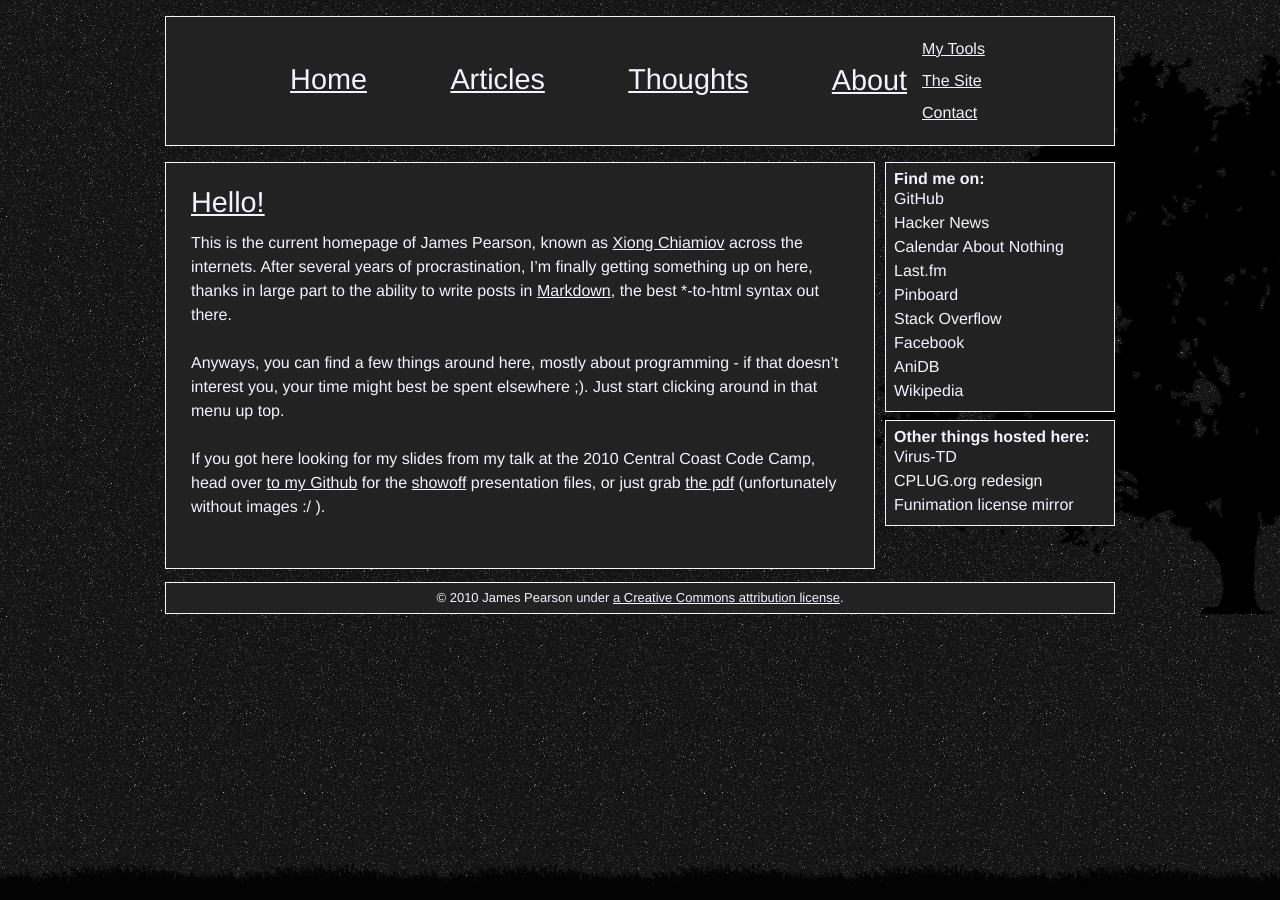
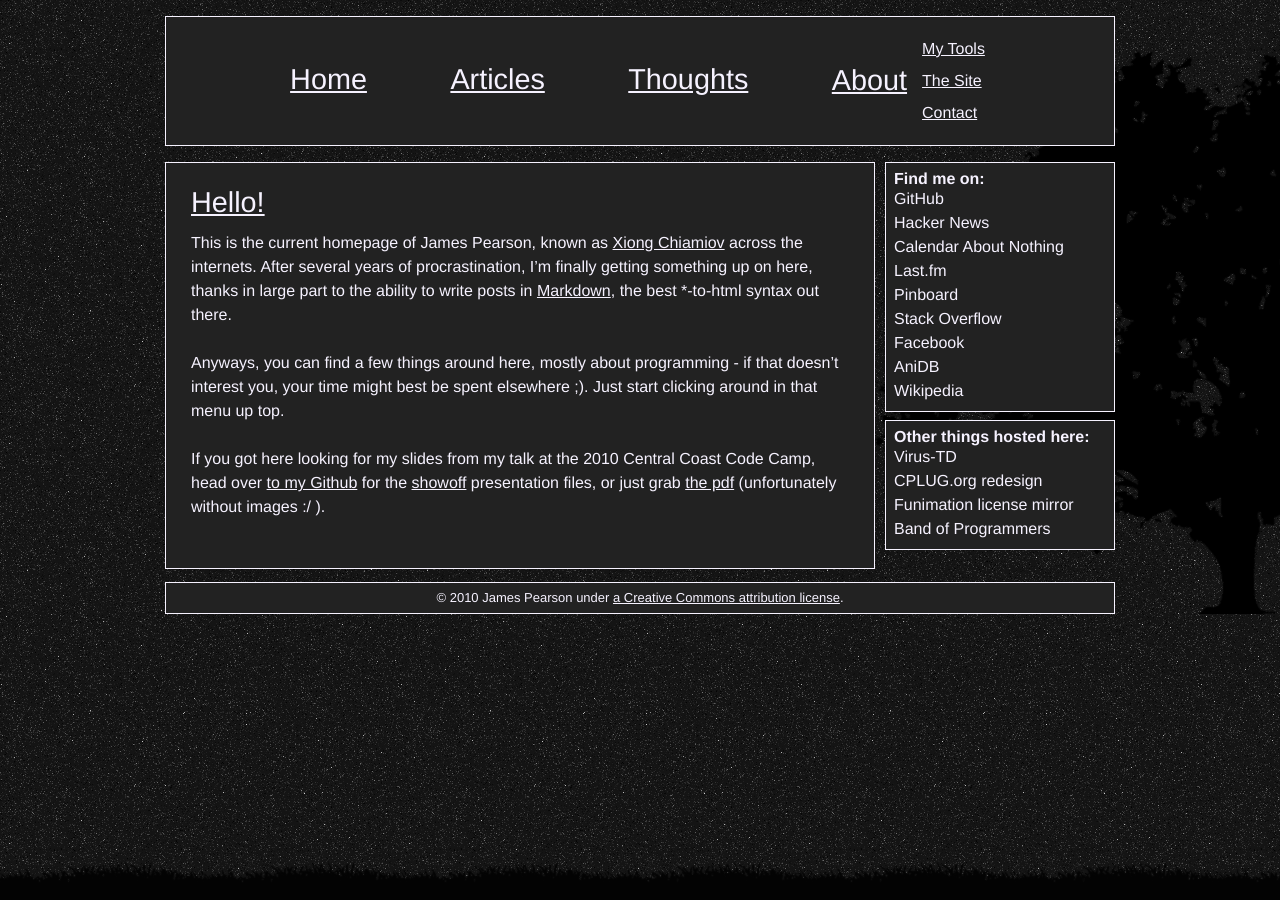
Before and after one commit to xiongchiamiov/xiongchiamiov.github.com, a Jekyll site: the page built from index.md, in a window 1280 px wide. Built offline with Jekyll 4.4.1, drawn with Linux system fonts in a browser that asks for light colours; Markdown is read by kramdown in place of the engine named in the settings; comment, search, counter and statistics services are not loaded.

Commit message:
add BoP to sidebar

```diff
--- a/_includes/page_bottom.html
+++ b/_includes/page_bottom.html
@@ -15,8 +15,9 @@
 		<div>
 			<h1>Other things hosted here:</h1>
 			<a href="http://changedmy.name/virus-td/">Virus-TD</a><br />
-			<a href="http://changedmy.name/cplug.org/">CPLUG.org redesign</a>
-			<a href="http://changedmy.name/funimation-license-mirror/">Funimation license mirror</a>
+			<a href="http://changedmy.name/cplug.org/">CPLUG.org redesign</a><br />
+			<a href="http://changedmy.name/funimation-license-mirror/">Funimation license mirror</a><br />
+			<a href="http://changedmy.name/bop/">Band of Programmers</a>
 		</div>
 	</div>
 	<div id="footer" class="span-24 last">
```
